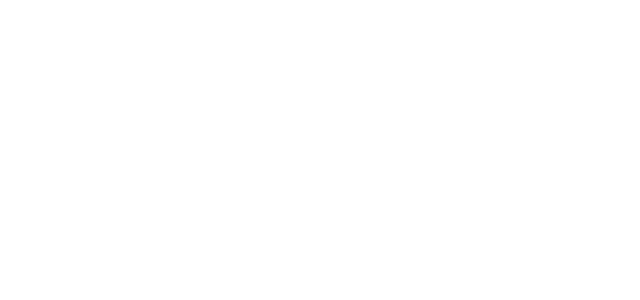
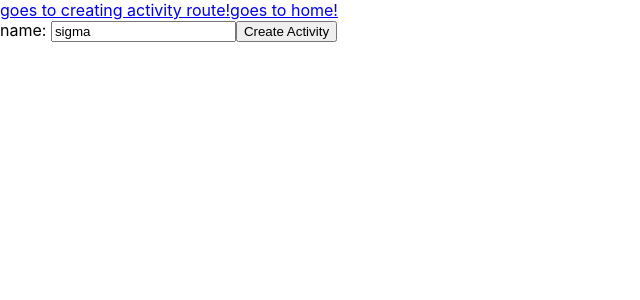
Before and after one commit to AbhinavS8/activity-scheduler, a React (Create React App) app in the folder client/: page /createactivity in a window 1280 px wide. Before the commit this address had no page. Shown: the top 300 px of the page, without its empty margins (0-640 px from the left). Built offline with nearby package versions, Linux system fonts and the light colour scheme.

Commit message:
added form validation

```diff
--- a/client/package.json
+++ b/client/package.json
@@ -8,11 +8,13 @@
     "@testing-library/react": "^16.2.0",
     "@testing-library/user-event": "^13.5.0",
     "cors": "^2.8.5",
+    "formik": "^2.4.6",
     "react": "^19.0.0",
     "react-dom": "^19.0.0",
     "react-router-dom": "^7.2.0",
     "react-scripts": "5.0.1",
-    "web-vitals": "^2.1.4"
+    "web-vitals": "^2.1.4",
+    "yup": "^1.6.1"
   },
   "scripts": {
     "start": "react-scripts start",
--- a/client/src/App.js
+++ b/client/src/App.js
@@ -1,15 +1,19 @@
-import logo from './logo.svg';
 import './App.css';
-import {BrowserRouter as Router, Route, Routes} from 'react-router-dom'
+import {BrowserRouter as Router, Route, Routes,Link} from 'react-router-dom'
 import Home from "./pages/Home"
+import CreateAct from "./pages/CreateAct"
+
 
 function App() { //route structure
 
     return (
     <div>
     <Router>
+      <Link to="/createactivity">goes to creating activity route!</Link>
+      <Link to="/">goes to home!</Link>
       <Routes>
         <Route path="/" element={<Home />} />
+        <Route path="/createactivity" element={<CreateAct />} />
       </Routes>
     </Router>
     </div>
--- /dev/null
+++ b/client/src/pages/CreateAct.js
@@ -0,0 +1,62 @@
+import {Formik, Form, Field, ErrorMessage} from "formik"
+import * as Yup from "yup"
+import axios from "axios"
+
+function CreateAct() {
+    const initialValues = {
+        name:"sigma",
+        // start_time:"",
+        // end_time:""
+    }
+
+    const onSubmit = (data) => {
+        axios.post("http://localhost:3001/activities", data).then((response) => {
+            console.log(data);
+        })
+    }
+
+    const validationSchema = Yup.object({
+        name: Yup.string().required().min(1),
+        // start_time: Yup.required(),
+        // end_time: Yup.required()
+    })
+
+
+    return(
+        <div className="createActivityPage">
+            <Formik
+                initialValues={initialValues}
+                onSubmit={onSubmit}
+                validationSchema={validationSchema}
+            >
+
+                <Form>
+                    <label>name: </label>
+                    <ErrorMessage name="name" component="span"/>
+                    <Field
+                    id="inputCreateActivity"
+                    name="name"
+                    placeholder="enter activity name"
+                    />
+
+                    {/* <label>start time: </label>
+                    <ErrorMessage name="start_time" component="span"/>
+                    <Field
+                    id="inputCreateActivity"
+                    name="start_time"
+                    />
+
+                    <label>end time: </label>
+                    <ErrorMessage name="end_time" component="span"/>
+                    <Field
+                    id="inputCreateActivity"
+                    name="end_time"
+                    /> */}
+                    <button type="submit">Create Activity</button>
+                </Form>
+            </Formik>
+        </div>
+    )
+}
+
+export default CreateAct
```
Also changed, not shown: 1 other file (tests, documents, lock files or other folders).
